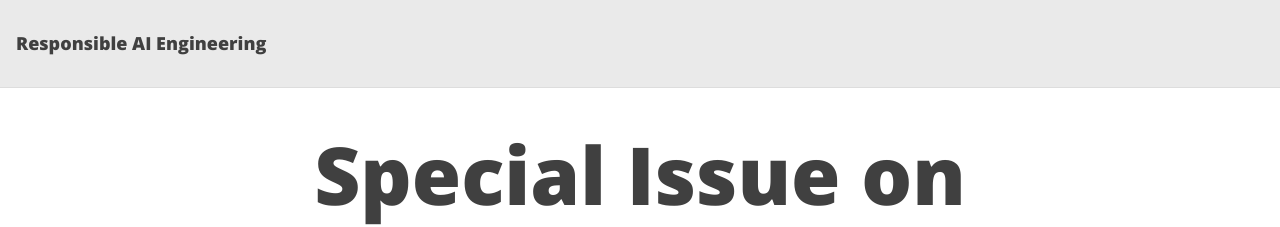
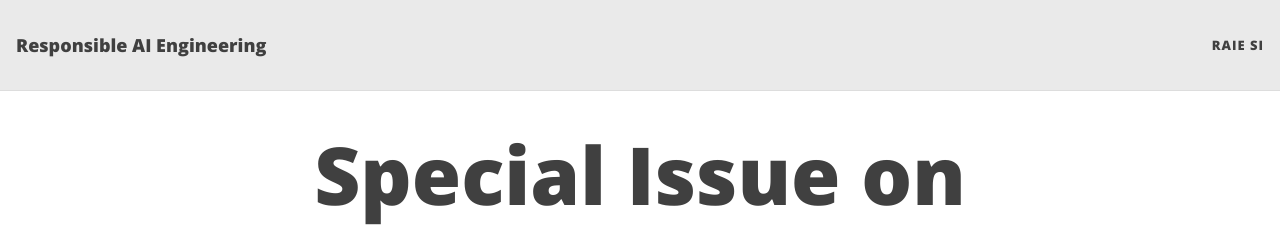
Before and after one commit to RAIEngineering/RAIE, a Jekyll site: the page built from RAIESI.md, in a window 1280 px wide. Shown: the top 227 px of the page. Built offline with Jekyll 4.4.1, drawn with Linux system fonts in a browser that asks for light colours; nearby versions of some CDN libraries.

Commit message:
Update _config.yml

```diff
--- a/_config.yml
+++ b/_config.yml
@@ -16,7 +16,7 @@ author: RAIE Organization Committee
 navbar-links:
   # Call for Papers: "call"
   # RAIE'23: "RAIEWorkshop"
-  # RAIE SI: "RAIESI"
+  RAIE SI: "RAIESI"
   # # Past series:
   # #   - SE4RAI'22: "https://conf.researchr.org/home/icse-2022/se4rai-2022"
   # #   - Computer-SI-SE4RAI: "https://www.computer.org/digital-library/magazines/co/call-for-papers-special-issue-on-software-engineering-for-responsible-ai"
```
